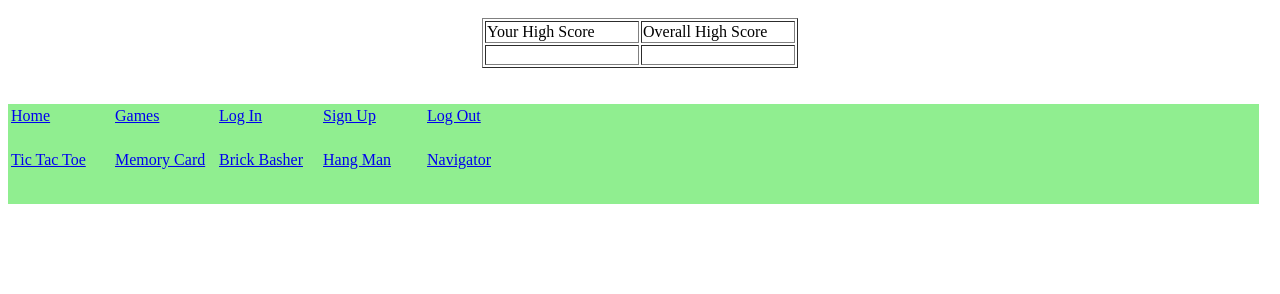
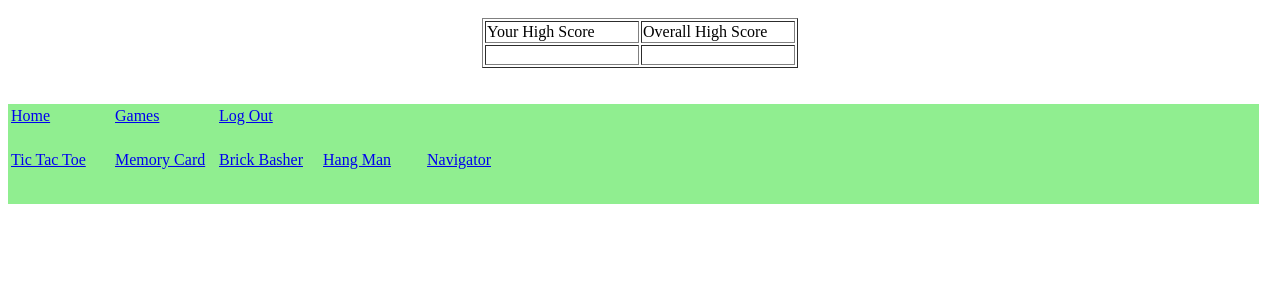
Before and after one commit to gongpengjun/422_Project2, a PHP site: page /blockbreaker.php in a window 1280 px wide. Shown: the part 506-800 px from the top of the page. Run offline with PHP 8.4, Linux system fonts and the light colour scheme; the visitor is signed in with stand-in values (Sample User, id 1).

Commit message:
changed footer.php to display log in/out appropriately

```diff
--- a/footer.php
+++ b/footer.php
@@ -3,9 +3,14 @@
                 <tr>
                         <td width = "100px"><a href="index.php">Home</a></td>
                         <td width = "100px"><a href="dolla.php">Games</a></td>
-                        <td width = "100px"><a href="signIn.php">Log In</a></td>
-                        <td width = "100px"><a href="register.php">Sign Up</a></td>
-			<td width = "100px"><a href="signIn.php?logout">Log Out</a></td>
+<?php session_start();
+	if(isset($_SESSION['user_name'])) {
+		echo '<td width = "100px"><a href="signIn.php?logout">Log Out</a></td>';
+	}else{
+		echo '<td width = "100px"><a href="signIn.php">Log In</a></td>';
+                echo '<td width = "100px"><a href="register.php">Sign Up</a></td>';
+	}
+?>
                 </tr>
 
                 <tr><td><br></td></tr>
```
